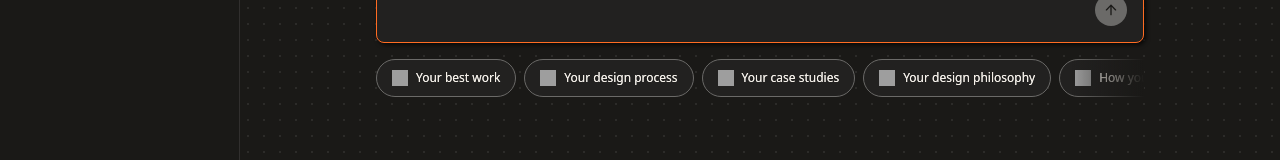
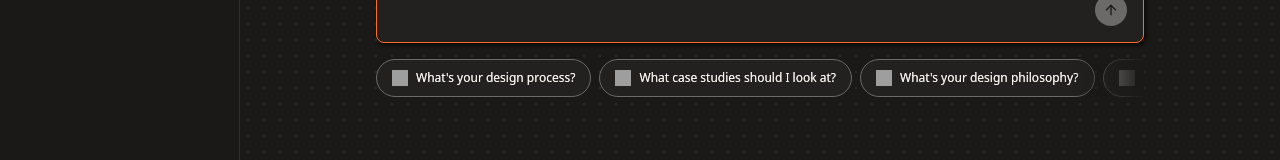
Before and after one commit to Brrianmunroe/briangpt, a Next.js app: page / in a window 1280 px wide. Shown: the part 400-560 px from the top of the page. Built offline with nearby package versions, Linux system fonts and the light colour scheme; grey boxes are pictures that could not be loaded.

Commit message:
Split chat placeholder vs chip prompts; preserve suffix casing
Co-authored-by: Cursor <cursoragent@cursor.com>

```diff
--- a/src/app/PortfolioPage.tsx
+++ b/src/app/PortfolioPage.tsx
@@ -28,12 +28,20 @@ const LINKS = {
   website: 'https://www.figma.com/design/mlYfMT6fTkpOn91clhFTxs/BrianGPT',
 } as const;
 
-const STARTER_PROMPTS = [
-  'Your best work',
-  'Your design process',
-  'Your case studies',
-  'Your design philosophy',
-  'How you use AI in design',
+const ROTATING_PLACEHOLDER_PROMPTS = [
+  'my design process.',
+  'my case studies.',
+  'my design philosophy.',
+  'how I use AI in design.',
+  'my favorite project.',
+] as const;
+
+const STARTER_CHIP_QUESTIONS = [
+  "What's your design process?",
+  'What case studies should I look at?',
+  "What's your design philosophy?",
+  'How do you use AI in design?',
+  "What's your favorite project?",
 ] as const;
 
 function getTextFromMessage(message: UIMessage): string {
@@ -276,7 +284,7 @@ export function PortfolioPage() {
                           onSubmit={(t) => void handleSend(t)}
                           streaming={requestInFlight}
                           onStop={handleStop}
-                          rotatingPlaceholderPrompts={STARTER_PROMPTS}
+                          rotatingPlaceholderPrompts={ROTATING_PLACEHOLDER_PROMPTS}
                           followUpPlaceholder="Ask a follow up"
                           followUpEmphasis={false}
                           layout="stacked"
@@ -298,15 +306,15 @@ export function PortfolioPage() {
                             aria-label="Suggested prompts"
                             onScroll={updateChipScrollFade}
                           >
-                            {STARTER_PROMPTS.map((label) => (
-                              <div key={label} className={styles.chipSlot} role="listitem">
+                            {STARTER_CHIP_QUESTIONS.map((question) => (
+                              <div key={question} className={styles.chipSlot} role="listitem">
                                 <PromptChip
                                   buttonType="button"
                                   icon={sparkleIcon}
-                                  onClick={() => void handleSend(label)}
+                                  onClick={() => void handleSend(question)}
                                   disabled={requestInFlight}
                                 >
-                                  {label}
+                                  {question}
                                 </PromptChip>
                               </div>
                             ))}
--- a/src/components/chat-input/ChatInput.tsx
+++ b/src/components/chat-input/ChatInput.tsx
@@ -31,7 +31,7 @@ function useRotatingTypewriterSuffix(prompts: readonly string[], enabled: boolea
 
     const runPrompt = () => {
       if (cancelled) return;
-      const prompt = (list[promptIndex % list.length] ?? '').toLowerCase();
+      const prompt = list[promptIndex % list.length] ?? '';
 
       const typeStep = (i: number) => {
         if (cancelled) return;
@@ -89,7 +89,7 @@ export type ChatInputProps = Omit<
   /** While true (request in flight: submitted or streaming upstream), the trailing control shows Stop and calls this instead of submit. */
   onStop?: () => void;
   placeholder?: string;
-  /** Shown before each rotating suggestion; default ends with `... ` then the typed suffix (lowercase). */
+  /** Shown before each rotating suggestion; default ends with `... ` then the typed suffix (as-authored). */
   rotatingPlaceholderPrefix?: string;
   /** When set (non-empty) and the field is empty (not streaming), a typewriter cycles these strings after the prefix instead of a static placeholder. */
   rotatingPlaceholderPrompts?: readonly string[];
```
